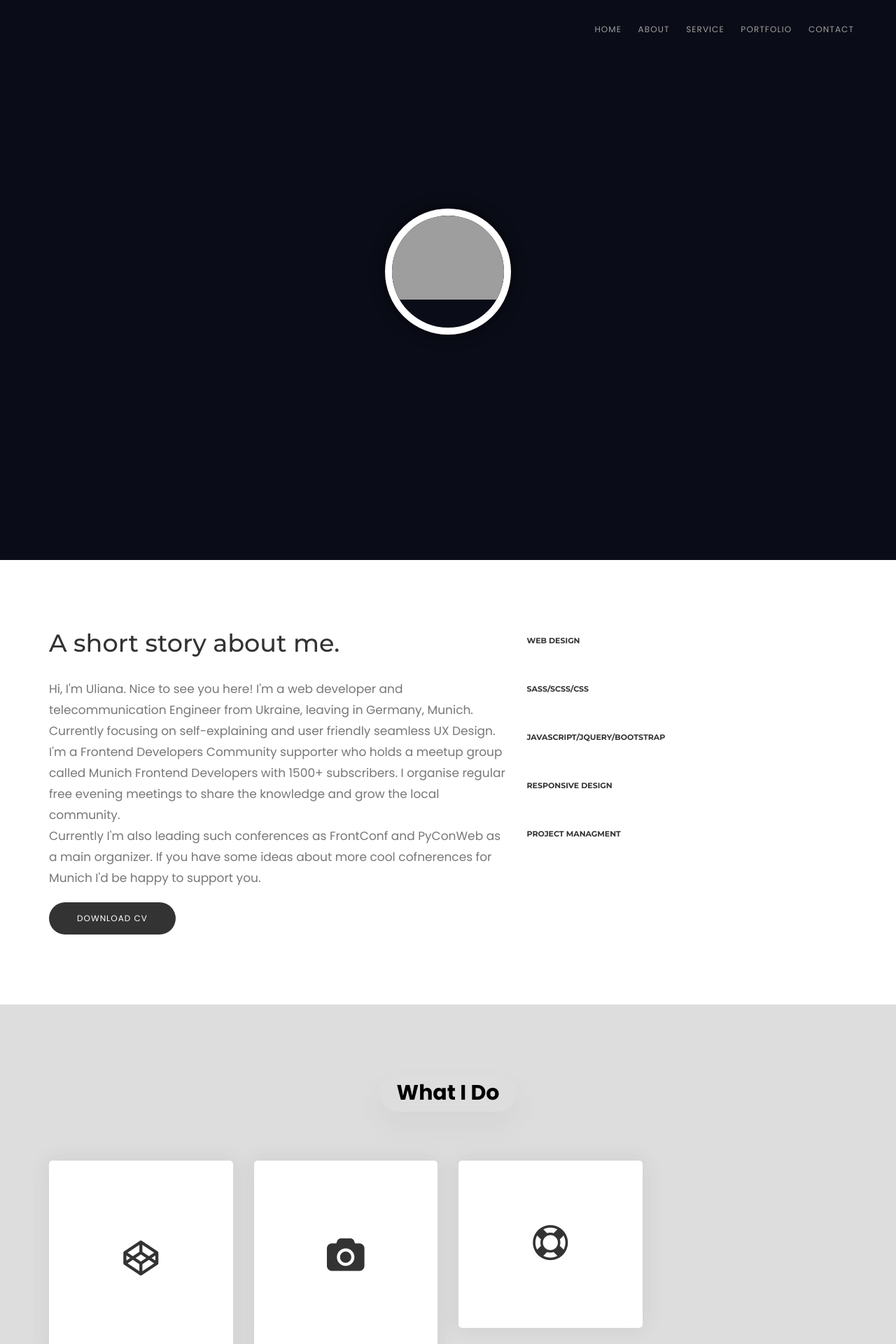
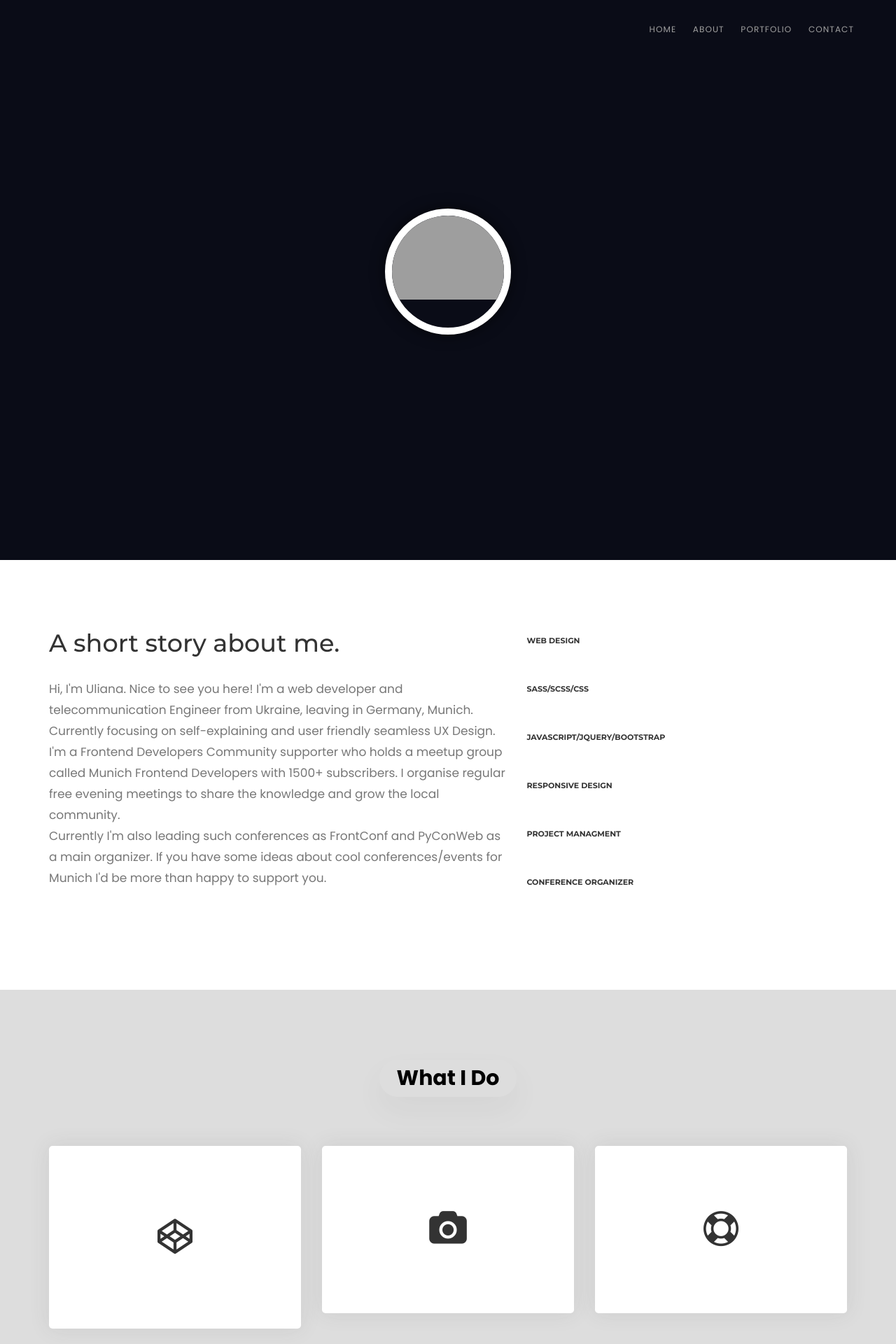
Before and after one commit to UlianaMunich/uliana_me, a Python web app: template uliana_me/templates/index.html in a window 1280 px wide. Shown: the top 1920 px of the page at 70% size. Run offline with Jinja, Linux system fonts and the light colour scheme; the template is opened without the code that fills it, so the values that code supplies are empty; some libraries are stand-ins or nearby versions; grey boxes are pictures that could not be loaded.

Commit message:
remove Contact form, add Linkedin link, add favicon

```diff
--- a/uliana_me/templates/index.html
+++ b/uliana_me/templates/index.html
@@ -1,5 +1,6 @@
 <!DOCTYPE html>
 <html lang="en">
+<link rel="icon" type="image/png" href="/static/img/favicon.ico">
 <head>
 	<title>Uliana's resume</title>
 	<meta charset="UTF-8">
@@ -7,7 +8,7 @@
 	<meta name="keywords" content="cv, onepage, creative, html">
 	<meta name="viewport" content="width=device-width, initial-scale=1.0">
 	<!-- Favicon -->
-	<link href="img/favicon.png" rel="shortcut icon"/>
+	<link href="/static/img/favicon.png" rel="shortcut icon"/>
 
 	<!-- Stylesheets -->
 	<link rel="stylesheet" href="/static/css/bootstrap.min.css"/>
@@ -37,7 +38,6 @@
 		<ul class="menu-list">
 			<li><a href="#home">Home</a></li>
 			<li><a href="#about">About</a></li>
-			<li><a href="#service">service</a></li>
 			<li><a href="#portfolio">Portfolio</a></li>
 			<li><a href="#contact">Contact</a></li>
 		</ul>
@@ -75,9 +75,9 @@
 						</br>
 
 						Currently I'm also leading such conferences as FrontConf and PyConWeb as a main organizer.
-						If you have some ideas about more cool cofnerences for Munich I'd be happy to support you.
+						If you have some ideas about cool conferences/events for Munich I'd be more than happy to support you.
 						</p>
-						<a href="/static/img/CV.pdf" class="site-btn mt10">Download CV</a>
+						<!-- <a href="/static/img/CV.pdf" class="site-btn mt10">Download CV</a> -->
 					</div>
 					<div class="col-md-5 skill">
 						<!-- Skill item -->
@@ -105,6 +105,11 @@
 							<p>Project Managment</p>
 							<div class="progress-bar-style" data-progress="60"></div>
 						</div>
+						<!-- Skill item -->
+						<div class="single-progress-item">
+							<p>Conference Organizer</p>
+							<div class="progress-bar-style" data-progress="60"></div>
+						</div>
 					</div>
 				</div>
 			</div>
@@ -119,7 +124,7 @@
 					<h2>What I do</h2>
 				</div>
 				<div class="row">
-					<div class="col-md-3 col-sm-6 wow fadeInUp" data-wow-delay="0.2s">
+					<div class="col-md-4 col-sm-6 wow fadeInUp" data-wow-delay="0.2s">
 						<div class="service-item">
 							<div class="serv-icon">
 								<i class="fa fa-codepen"></i>
@@ -130,7 +135,7 @@
 							</div>
 						</div>
 					</div>
-					<div class="col-md-3 col-sm-6 wow fadeInUp" data-wow-delay="0.4s">
+					<div class="col-md-4 col-sm-6 wow fadeInUp" data-wow-delay="0.4s">
 						<div class="service-item">
 							<div class="serv-icon">
 								<i class="fa fa-camera"></i>
@@ -141,14 +146,14 @@
 							</div>
 						</div>
 					</div>
-					<div class="col-md-3 col-sm-6 wow fadeInUp" data-wow-delay="0.8s">
+					<div class="col-md-4 col-sm-6 wow fadeInUp" data-wow-delay="0.8s">
 						<div class="service-item">
 							<div class="serv-icon">
 								<i class="fa fa-life-ring"></i>
 							</div>
 							<div class="serv-content">
 								<h4>Support</h4>
-								<p>Critical problem solving mindset</p>
+								<p>Critical problem solving mindset to resolve </p>
 							</div>
 						</div>
 					</div>
@@ -231,7 +236,7 @@
 		</section>
 		<!-- ==== Portfolio Section End ==== -->
 
-		<section class="promotion-section">
+		<!-- <section class="promotion-section">
 			<div class="promotion-bg"></div>
 			<div class="container">
 				<div class="row">
@@ -241,7 +246,7 @@
 					</div>
 				</div>
 			</div>
-		</section>
+		</section> -->
 
 
 		<!-- ==== Contact Section Start ==== -->
@@ -267,25 +272,25 @@
 							<div class="col-md-4 col-sm-4 contact-info wow fadeInUp" data-wow-delay="0.6s">
 								<i class="fa fa-send"></i>
 								<p>uliana@uliana.me<br></p>
+								<p><a href="https://www.linkedin.com/in/ulianaa/detail/recent-activity/posts/">LinkedIn</a></p>
 							</div>
 						</div>
-						<!-- Contact Form -->
-						<form action="mail.php" class="cont-form" id="contact-form" method="POST" >
-							<div class="row">
-								<div class="col-sm-6">
-									<input type="text" name="name" id="name" required placeholder="Your Name*">
-								</div>
-								<div class="col-sm-6">
-									<input type="email" name="email" id="email" required placeholder="Your Email*">
-								</div>
-								<div class="col-sm-12">
-									<textarea id="massage" name="massage" required placeholder="Your Massage*"></textarea>
-								</div>
-								<div class="text-center">
-									<button type="submit" class="site-btn" data-wow-delay="0.2s" id="send-form">Send Massege</button>
+
+						<!--SECTION CONTACT-->
+    					<!---->
+						<div id="contact" class="section">
+							<!-- Story -->
+							<div class="row story">
+
 								</div>
 							</div>
-						</form>
+							<div class="row story mt2">
+								<div class="col-md-12">
+									<h2 class="align-center">Here I am!</h2>
+									<iframe width="100%" height="350" frameborder="0" scrolling="no" marginheight="0" marginwidth="0" style="border:0" src="https://www.google.com/maps/embed/v1/place?key=AIzaSyBclAZV05HfZ_0MZJ5cGcNmDvnnk-qJb88&q=Munich"></iframe>
+								</div>
+							</div>
+						</div>
 					</div>
 				</div>
 			</div>
@@ -315,5 +320,6 @@
 	<script src="/static/js/plugin.js"></script>
 	<script src="/static/js/init-round.js"></script>
 	<script src="/static/js/main.js"></script>
+	<script src="https://maps.googleapis.com/maps/api/js?sensor=false"></script>
 </body>
 </html>
```
